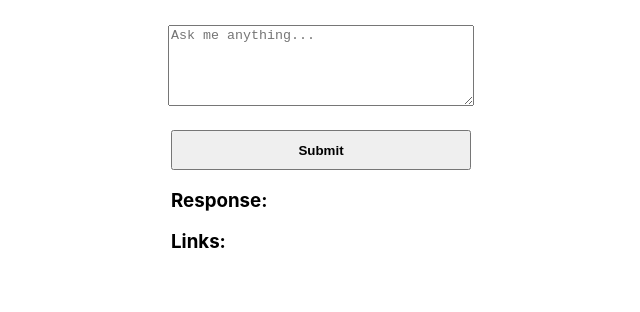
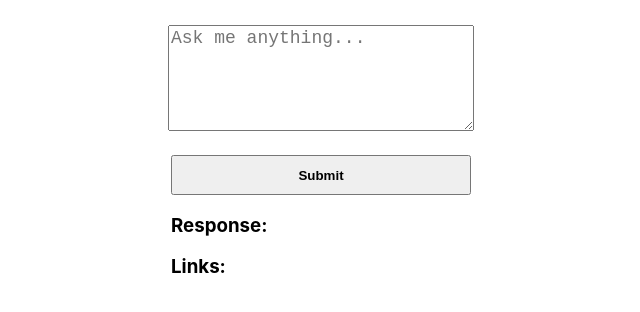
Before and after one commit to sg-bfoster/rabinforest, a React (Create React App) app: page / in a window 1280 px wide. Shown: the top 312 px of the page, without its empty margins (319-959 px from the left). Built offline with nearby package versions, Linux system fonts and the light colour scheme.

Commit message:
Update App.css

```diff
--- a/src/App.css
+++ b/src/App.css
@@ -44,3 +44,6 @@ button {
   height: 40px;
   font-weight: bold;
 }
+textarea {
+  font-size: 18px;
+}
```
